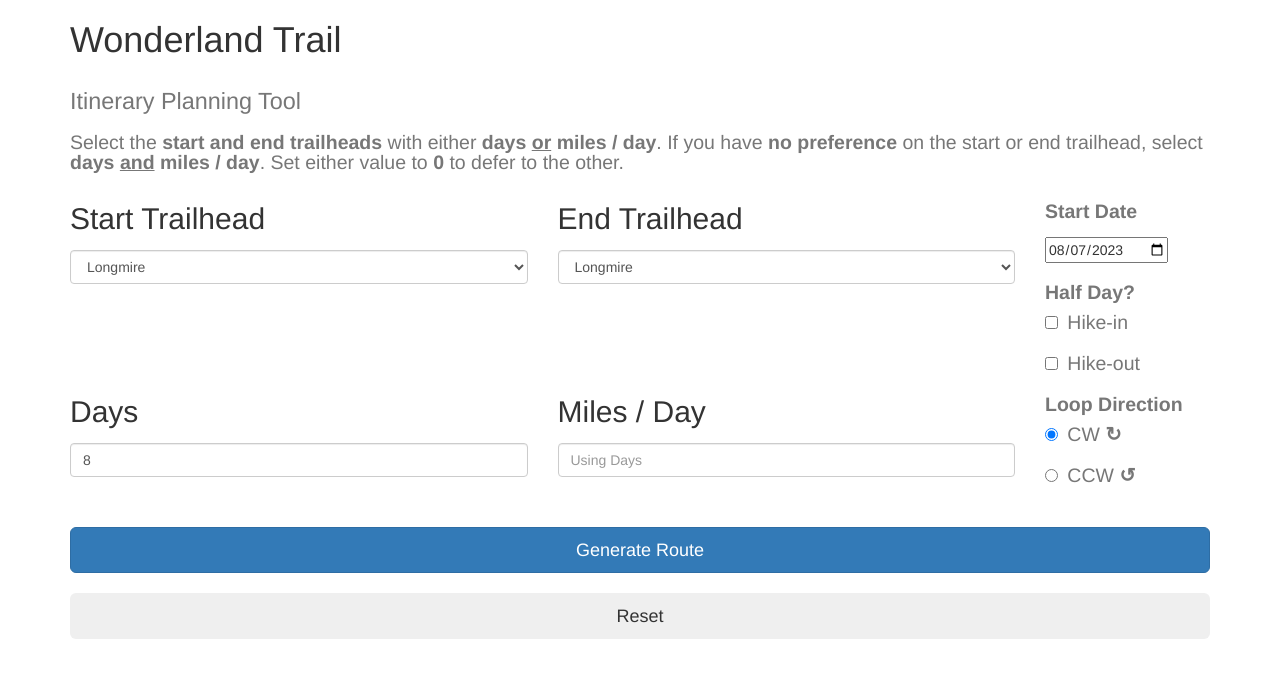
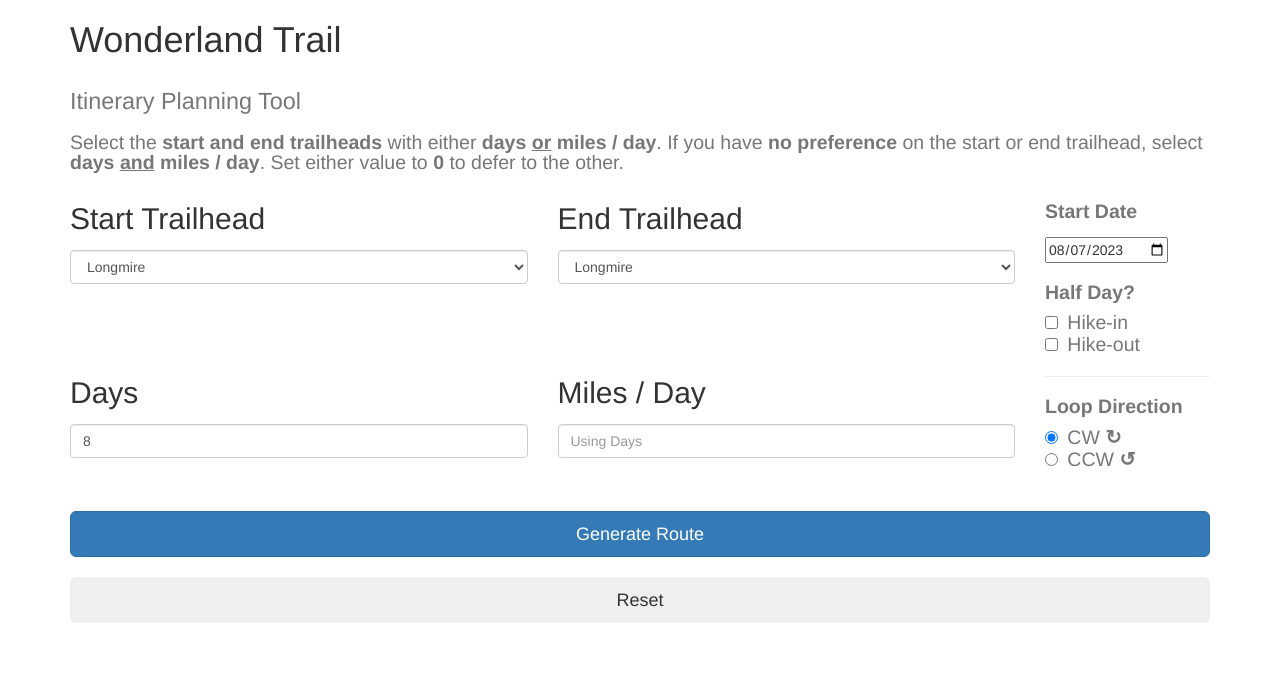
Before and after one commit to amccafferty42/trailtuner, a plain HTML site: page index.html in a window 1280 px wide. Drawn offline with nearby package versions, Linux system fonts and the light colour scheme.

Commit message:
change styling

```diff
--- a/index.html
+++ b/index.html
@@ -30,13 +30,13 @@
                     <br>
                     <input type="date" id="start-date" name="start-date" value="2018-07-22">
                     <br>
-                    <label class="half-day-label form-check-label" for="half" title=""><h2><small><strong>Half Day?</strong>&nbsp;</small></h2></label>
+                    <label class="form-check-label" for="half" title=""><h2><small><strong>Half Day?</strong>&nbsp;</small></h2></label>
                     <br>
                     <input class="half-day-input form-check-input" type="checkbox" id="hike-in">
-                    <label class="half-day-label form-check-label" for="hike-in" title="Hike-in to the first campsite from the start"><h2><small>&nbsp;Hike-in</small></h2></label>
+                    <label class="half-day-label form-check-label" for="hike-in" title="Hike-in to the first campsite from the start"><h2 class="half-day-label"><small>&nbsp;Hike-in</small></h2></label>
                     <br>
                     <input class="half-day-input form-check-input" type="checkbox" id="hike-out">
-                    <label class="half-day-label form-check-label" for="hike-out" title="Hike-out from the last campsite to the end"><h2><small>&nbsp;Hike-out</small></h2></label>
+                    <label class="half-day-label form-check-label" for="hike-out" title="Hike-out from the last campsite to the end"><h2 class="half-day-label"><small>&nbsp;Hike-out</small></h2></label>
                 </div>
             </div>
             <div class="row align-items-center">
@@ -49,14 +49,15 @@
                     <input type="number" min="0" max="99" value="" placeholder="Use Days" onChange="onMilesPerDayChange()" name="miles" id="miles" class="form-control">
                 </div>
                 <div class="col-sm-2">
+                    <hr id="break">
                     <div id="loop-direction-form" class="form-check">
-                        <label class="loop-direction form-check-label" title="Select which direction to travel around loop"><h2><small><strong>Loop Direction</strong></small></h2></label>
+                        <label class="form-check-label" id="loop-direction-label" title="Select which direction to travel around loop"><h2 class="loop-direction"><small><strong>Loop Direction</strong></small></h2></label>
                         <br>
-                        <input class="form-check-input" type="radio" name="exampleRadios" id="cw" value="cw" disabled>
-                        <label class="loop-direction form-check-label" for="cw" title="Clockwise"><h2><small>&nbsp;CW<strong>&nbsp;↻</strong></small></h2></label>
+                        <input class="form-check-input" type="radio" name="direction" id="cw" value="cw" disabled>
+                        <label class="loop-direction form-check-label" for="cw" title="Clockwise"><h2 class="loop-direction"><small>&nbsp;CW<strong>&nbsp;↻</strong></small></h2></label>
                         <br>
-                        <input class="form-check-input" type="radio" name="exampleRadios" id="ccw" value="ccw" disabled>
-                        <label class="loop-direction form-check-label" for="ccw" title="Counter-clockwise"><h2><small>&nbsp;CCW<strong>&nbsp;↺</strong></small></h2></label>
+                        <input class="form-check-input" type="radio" name="direction" id="ccw" value="ccw" disabled>
+                        <label class="loop-direction form-check-label" for="ccw" title="Counter-clockwise"><h2 class="loop-direction"><small>&nbsp;CCW<strong>&nbsp;↺</strong></small></h2></label>
                      </div>
                 </div>
             </div>
--- a/lhht.js
+++ b/lhht.js
@@ -183,7 +183,7 @@
 const title = document.getElementById('title');
 const table = document.getElementById('table');
 const tableBody = document.getElementById('table-body');
-const loopDirection = document.getElementById('loop-direction-form');
+const loopDirection = document.getElementById('loop-direction-label');
 
 reset();
 appendPos();
@@ -605,7 +605,8 @@
     inputCCW.disabled = trail.circuit ? false : true;
     inputCW.checked = trail.circuit ? true : false;
     inputCCW.checked = false;
-    loopDirection.style.visibility = trail.circuit ? 'visible' : 'hidden';
+    loopDirection.innerHTML = trail.circuit ? '<h2><small><strong>Loop Direction</strong></small></h2>' : '<h2><small><strong><s>Loop Direction</s></strong></small></h2>';
+    if (!trail.circuit) loopDirection.classList.remove('strikethrough');
     table.style.visibility = 'hidden';
     title.scrollIntoView({behavior: 'smooth'});
 }
--- a/main.css
+++ b/main.css
@@ -8,17 +8,22 @@
     margin-left: 1%;
 }
 
+.form-check-label {
+    margin: 0;
+}
+
+#break {
+    margin-bottom: 0;
+}
+
 .loop-direction {
-    max-height: 1.8em;
+    max-height: 1.5em;
+    margin: 0;
 }
 
 .half-day-label {
-    max-height: 1.8em;
-}
-
-#loop-direction-form {
-    top: 0;
-    visibility: hidden;
+    max-height: 1.5em;
+    margin: 0;
 }
 
 .changeCampBtn {
```
